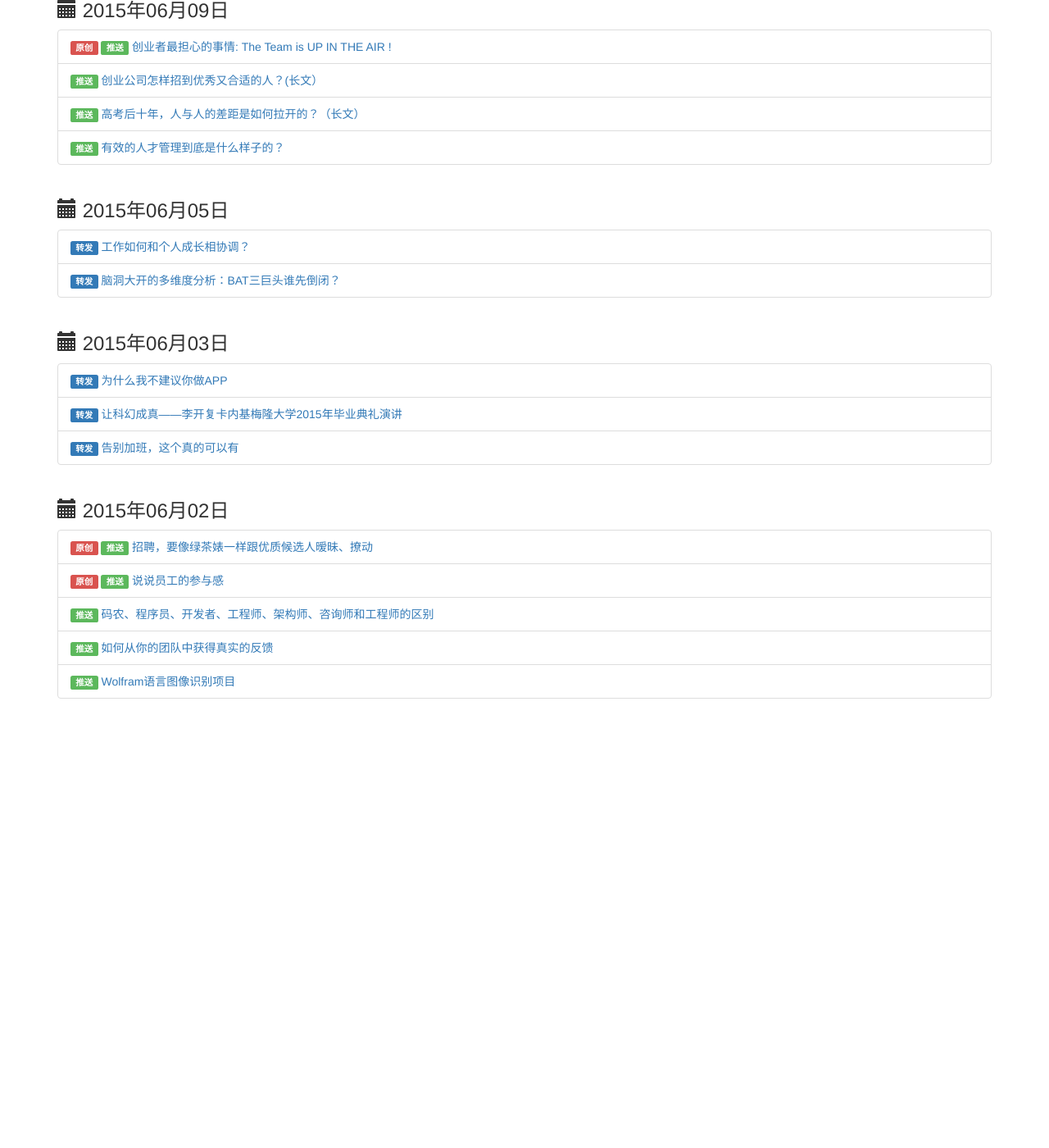
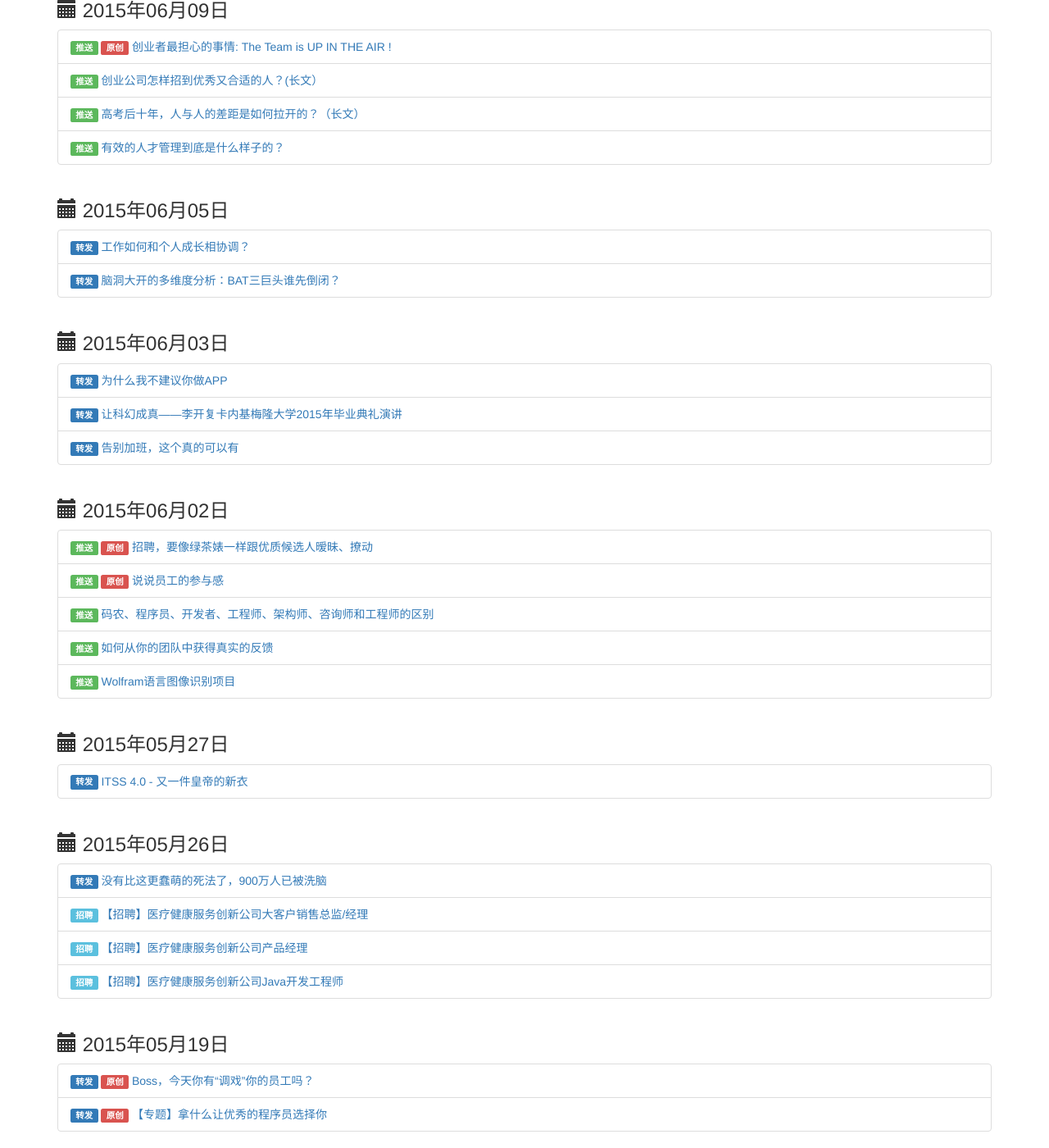
Before and after one commit to VierSteine/viersteine.github.io, a Jekyll site: the page built from articles/history.html, in a window 1280 px wide and 1400 px high, scrolled down 1264 px. Shown: the whole window at 82% size. Built offline with Jekyll 4.4.1, drawn with Linux system fonts in a browser that asks for light colours; before the commit the page ends 2136 px from its top, so only the background shows below that.

Commit message:
added articles.

```diff
--- /dev/null
+++ b/_data/wechat_articles/20150519.yml
@@ -0,0 +1,14 @@
+# encoding: utf-8
+---
+date: 2015年05月19日
+list:
+  -
+    title: "Boss，今天你有“调戏”你的员工吗？"
+    link: "http://mp.weixin.qq.com/s?__biz=MzAwNjUyNDU4MA==&mid=206067496&idx=1&sn=81b3f7d458630a4914ad1f8e14a9767c&scene=18#rd"
+    转发: true
+    原创: true
+  -
+    title: "【专题】拿什么让优秀的程序员选择你"
+    link: "http://mp.weixin.qq.com/s?__biz=MzAwNjUyNDU4MA==&mid=206067496&idx=2&sn=6c502d29c8a3ba9a76ac415e6cafe8c6&scene=18#rd"
+    转发: true
+    原创: true
--- /dev/null
+++ b/_data/wechat_articles/20150526.yml
@@ -0,0 +1,20 @@
+# encoding: utf-8
+---
+date: 2015年05月26日
+list:
+  -
+    title: "没有比这更蠢萌的死法了，900万人已被洗脑"
+    link: "http://mp.weixin.qq.com/s?__biz=MzAwNjUyNDU4MA==&mid=206296640&idx=1&sn=41477d78b576609b8400984786b41d57#rd"
+    转发: true
+  -
+    title: "【招聘】医疗健康服务创新公司大客户销售总监/经理"
+    link: "http://mp.weixin.qq.com/s?__biz=MzAwNjUyNDU4MA==&mid=206296087&idx=1&sn=49a87ee16bd832a46dddab91c7c72975#rd"
+    招聘: true
+  -
+    title: "【招聘】医疗健康服务创新公司产品经理"
+    link: "http://mp.weixin.qq.com/s?__biz=MzAwNjUyNDU4MA==&mid=206295911&idx=1&sn=71f09bd587eb786c55faa280e65c9ef3#rd"
+    招聘: true
+  -
+    title: "【招聘】医疗健康服务创新公司Java开发工程师"
+    link: "http://mp.weixin.qq.com/s?__biz=MzAwNjUyNDU4MA==&mid=206294844&idx=1&sn=7e561771ae8e7f992b1dd35e8f72cab3#rd"
+    招聘: true
--- /dev/null
+++ b/_data/wechat_articles/20150527.yml
@@ -0,0 +1,8 @@
+# encoding: utf-8
+---
+date: 2015年05月27日
+list:
+  -
+    title: "ITSS 4.0 - 又一件皇帝的新衣"
+    link: "http://mp.weixin.qq.com/s?__biz=MzAwNjUyNDU4MA==&mid=206332131&idx=1&sn=873eac1c61c80ecd66cdde6e5d699f8e#rd"
+    转发: true
--- a/articles/history.html
+++ b/articles/history.html
@@ -22,14 +22,14 @@ title:  "历史文章"
                     {% if article["转发"] %}
                     <span class="label label-primary">转发</span>
                     {% endif %}
+                    {% if article["推送"] %}
+                    <span class="label label-success">推送</span>
+                    {% endif %}
                     {% if article["原创"] %}
                     <span class="label label-danger">原创</span>
                     {% endif %}
                     {% if article["招聘"] %}
                     <span class="label label-info">招聘</span>
-                    {% endif %}
-                    {% if article["推送"] %}
-                    <span class="label label-success">推送</span>
                     {% endif %}
                     <a href="{{ article.link }}" target="_blank">{{ article.title }}</a>
                 </li>
```
